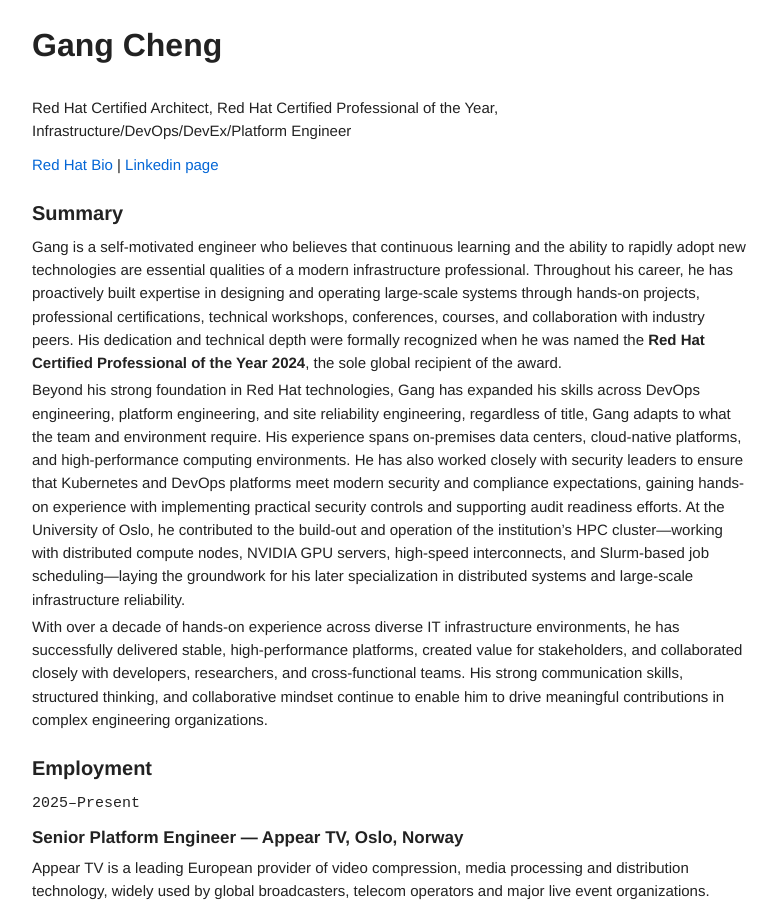
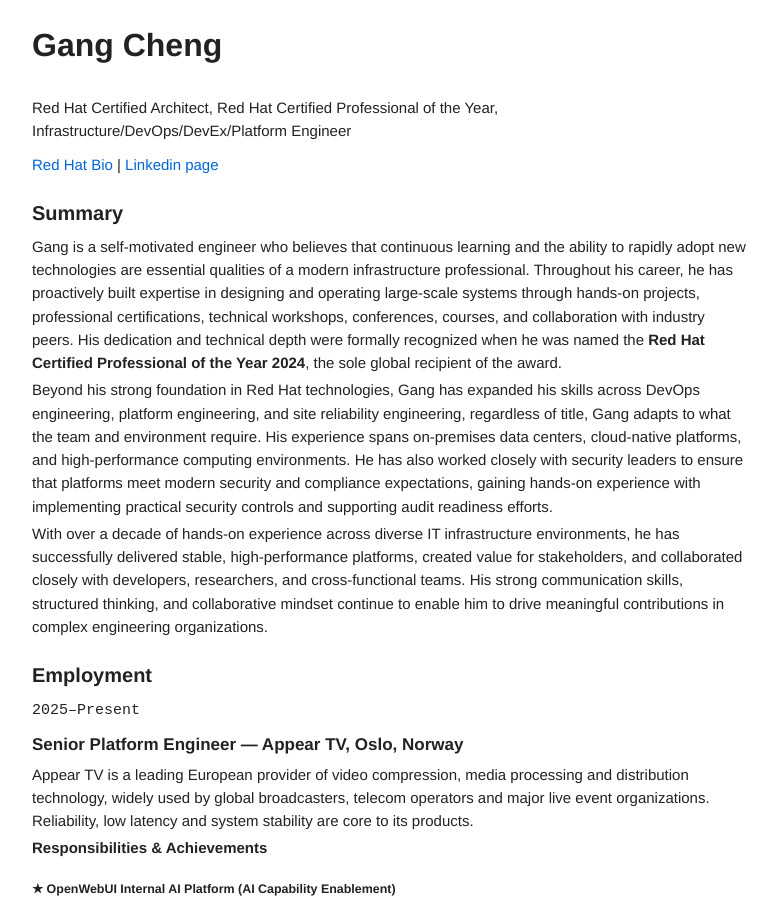
Before and after one commit to gcccheng/wugui, a Jekyll site: the page built from cvenglish.md, in a window 1280 px wide and 900 px high. Shown: the whole window, without its empty margins (118-895 px from the left). Built offline with Jekyll 4.4.1, drawn with Linux system fonts in a browser that asks for light colours; some of the changed text lies outside the part shown.

Commit message:
Update CV with enhanced descriptions and details
Refined descriptions of skills and experiences in the CV.

```diff
--- a/cvenglish.md
+++ b/cvenglish.md
@@ -14,7 +14,7 @@ Red Hat Certified Architect, Red Hat Certified Professional of the Year, Infrast
 
 Gang is a self-motivated engineer who believes that continuous learning and the ability to rapidly adopt new technologies are essential qualities of a modern infrastructure professional. Throughout his career, he has proactively built expertise in designing and operating large-scale systems through hands-on projects, professional certifications, technical workshops, conferences, courses, and collaboration with industry peers. His dedication and technical depth were formally recognized when he was named the **Red Hat Certified Professional of the Year 2024**, the sole global recipient of the award.
 
-Beyond his strong foundation in Red Hat technologies, Gang has expanded his skills across DevOps engineering, platform engineering, and site reliability engineering, regardless of title, Gang adapts to what the team and environment require. His experience spans on-premises data centers, cloud-native platforms, and high-performance computing environments. He has also worked closely with security leaders to ensure that Kubernetes and DevOps platforms meet modern security and compliance expectations, gaining hands-on experience with implementing practical security controls and supporting audit readiness efforts. At the University of Oslo, he contributed to the build-out and operation of the institution’s HPC cluster—working with distributed compute nodes, NVIDIA GPU servers, high-speed interconnects, and Slurm-based job scheduling—laying the groundwork for his later specialization in distributed systems and large-scale infrastructure reliability.
+Beyond his strong foundation in Red Hat technologies, Gang has expanded his skills across DevOps engineering, platform engineering, and site reliability engineering, regardless of title, Gang adapts to what the team and environment require. His experience spans on-premises data centers, cloud-native platforms, and high-performance computing environments. He has also worked closely with security leaders to ensure that platforms meet modern security and compliance expectations, gaining hands-on experience with implementing practical security controls and supporting audit readiness efforts.
 
 With over a decade of hands-on experience across diverse IT infrastructure environments, he has successfully delivered stable, high-performance platforms, created value for stakeholders, and collaborated closely with developers, researchers, and cross-functional teams. His strong communication skills, structured thinking, and collaborative mindset continue to enable him to drive meaningful contributions in complex engineering organizations.
 
```
Also changed, not shown: other parts of cvenglish.md (+1 -1 lines).
